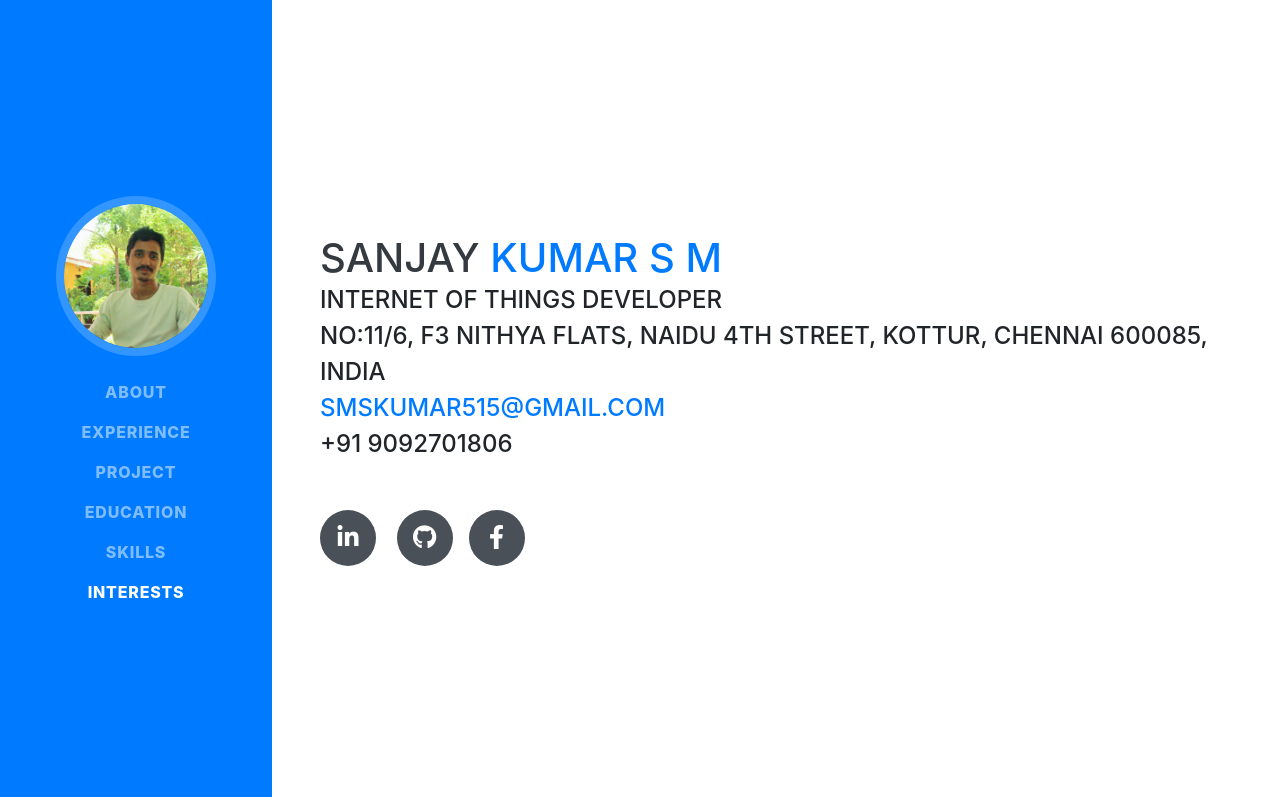
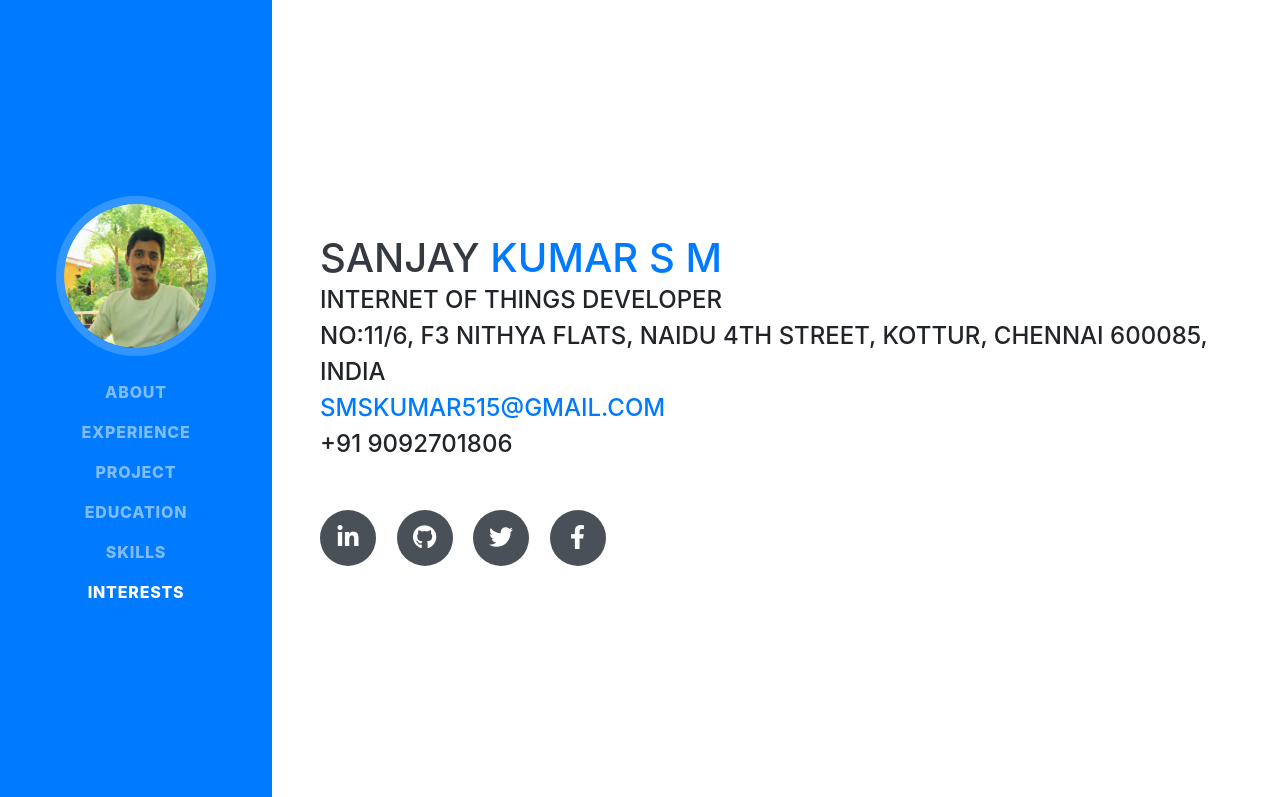
Before and after one commit to sanjaysans/sanjaysans.github.io, a website with bundled scripts: page index.html in a window 1280 px wide. Shown: the top 797 px of the page. Built offline with nearby package versions, Linux system fonts and the light colour scheme; a web font is replaced by a local one.

Commit message:
twitter link added

```diff
--- a/index.html
+++ b/index.html
@@ -79,10 +79,10 @@
           </a>
           <a href="https://github.com/sanjaysans">
             <i class="fab fa-github"></i>
-          <!-- </a>
-          <a href="#">
+          </a>
+          <a href="https://twitter.com/SanjayK65228523?s=09">
             <i class="fab fa-twitter"></i>
-          </a> -->
+          </a>
           <a href="https://www.facebook.com/sanjay.mohanraj.1">
             <i class="fab fa-facebook-f"></i>
           </a>
```
